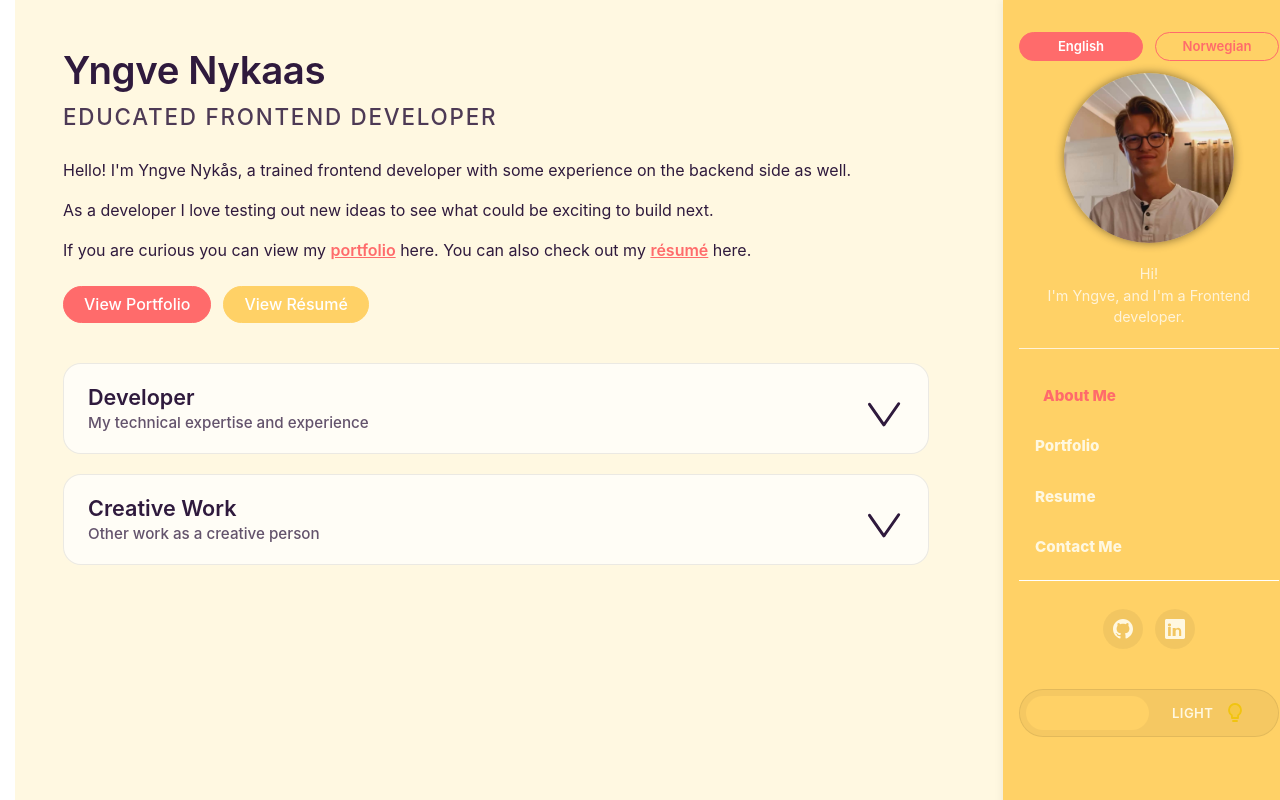
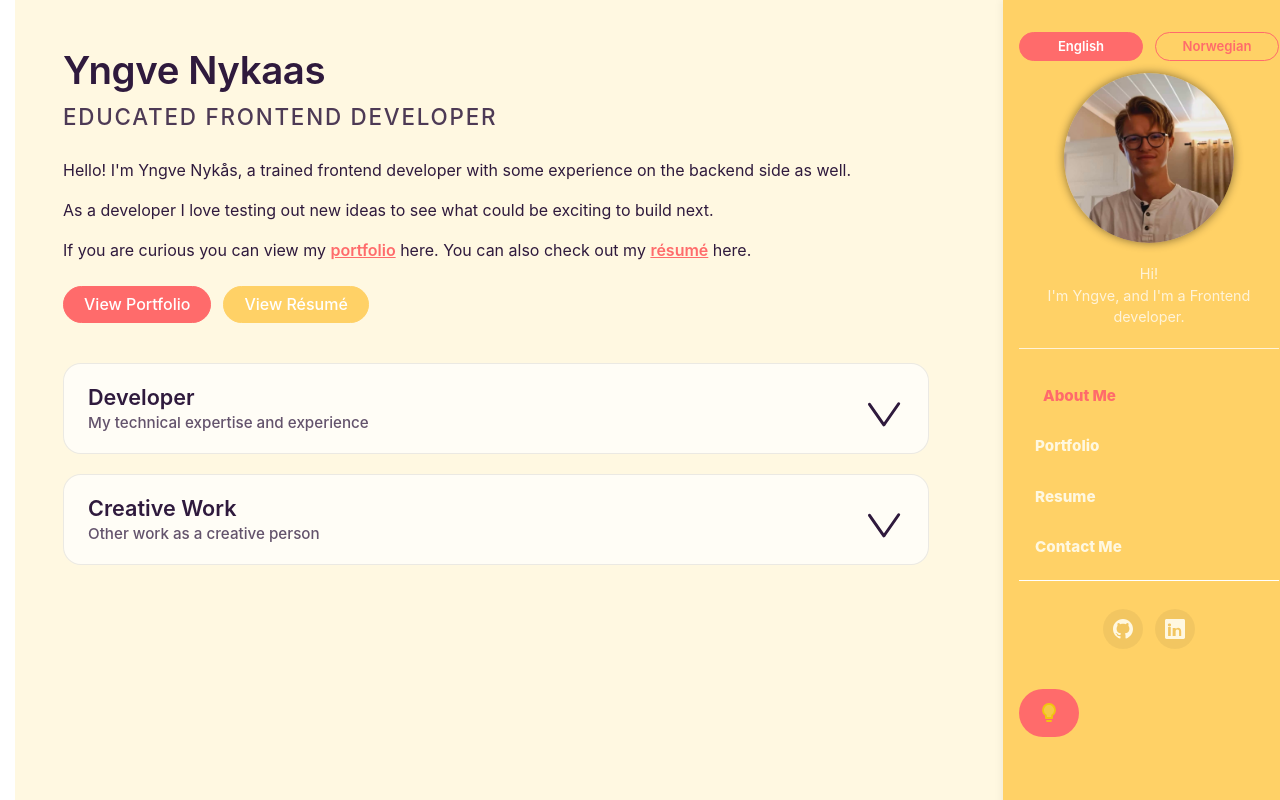
Before and after one commit to YngvN/YngvN.github.io, a React (Vite) app: page /#about in a window 1280 px wide. Built offline with nearby package versions, Linux system fonts and the light colour scheme.

Commit message:
Changed the theme toggle

```diff
--- a/src/components/theme-toggle/theme-toggle.scss
+++ b/src/components/theme-toggle/theme-toggle.scss
@@ -5,16 +5,17 @@
     height: 48px;
     padding: 0.35rem 0.5rem;
     border-radius: 999px;
-    border: 1px solid rgba(0, 0, 0, 0.08);
-    background-color: rgba(0, 0, 0, 0.04);
+    border: 1px solid transparent;
+    background-color: colors.color("primary");
     color: inherit;
+    color: colors.color("background");
     display: flex;
     align-items: center;
     justify-content: space-between;
     gap: 0.5rem;
     cursor: pointer;
     box-shadow: none;
-    transition: background-color 0.3s ease, border-color 0.3s ease, box-shadow 0.3s ease;
+    transition: background-color 0.3s ease, border-color 0.3s ease, box-shadow 0.3s ease, width 0.3s ease, padding 0.3s ease;
     position: relative;
     overflow: hidden;
     justify-content: space-between;
@@ -22,16 +23,16 @@
 }
 
 .theme-toggle.dark {
-    background-color: rgba(255, 255, 255, 0.08);
-    border-color: rgba(255, 255, 255, 0.1);
+    background-color: colors.color-dark("primary");
+    border-color: transparent;
+    color: colors.color-dark("background");
 }
 
 .theme-toggle:hover {
     border-color: transparent;
 }
 
-.theme-toggle.dark:hover {
-}
+.theme-toggle.dark:hover {}
 
 .theme-toggle__option {
     flex: 1;
@@ -71,14 +72,62 @@
     height: calc(100% - 12px);
     border-radius: 999px;
     background-color: colors.color("secondary");
-    box-shadow: none;
-    transition: transform 0.3s ease, background-color 0.3s ease, box-shadow 0.25s ease;
+    box-shadow: 0 0 0 rgba(0, 0, 0, 0);
+    transition: transform 0.3s ease, background-color 0.3s ease, box-shadow 0.35s ease-in-out;
     z-index: 2;
     pointer-events: none;
 }
 
 .theme-toggle--animating .theme-toggle__slider {
     box-shadow: 0 6px 18px rgba(0, 0, 0, 0.15);
+}
+
+.theme-toggle__collapsed-icon {
+    display: none;
+    position: absolute;
+    width: 32px;
+    height: 32px;
+    align-items: center;
+    justify-content: center;
+    margin: 0 auto;
+    z-index: 3;
+    background-color: transparent;
+    border-radius: 999px;
+}
+
+.theme-toggle--compact {
+    width: 60px;
+    padding: 0.35rem;
+    gap: 0;
+    justify-content: center;
+
+    .theme-toggle__collapsed-icon {
+        display: inline-flex;
+    }
+
+    .theme-toggle__option,
+    .theme-toggle__slider {
+        opacity: 0;
+        transform: scale(0.8);
+        pointer-events: none;
+        transition: opacity 0.2s ease, transform 0.25s ease;
+    }
+}
+
+.theme-toggle--expanded {
+    width: 100%;
+
+    .theme-toggle__collapsed-icon {
+        display: none;
+    }
+
+    .theme-toggle__option,
+    .theme-toggle__slider {
+        opacity: 1;
+        transform: scale(1);
+        pointer-events: auto;
+        transition: opacity 0.2s ease 0.05s, transform 0.25s ease 0.05s;
+    }
 }
 
 .theme-toggle.dark .theme-toggle__slider {
--- a/src/components/theme-toggle/theme-toggle.tsx
+++ b/src/components/theme-toggle/theme-toggle.tsx
@@ -44,7 +44,9 @@ const ThemeToggle: FC<ThemeToggleProps> = ({ theme, onToggle, language = 'en' })
     const isDark = theme === 'dark';
     const labels = themeLabels[language] ?? themeLabels.en;
     const [isAnimating, setIsAnimating] = useState(false);
+    const [isExpanded, setIsExpanded] = useState(false);
     const timerRef = useRef<number | null>(null);
+    const buttonRef = useRef<HTMLButtonElement | null>(null);
 
     useEffect(
         () => () => {
@@ -55,23 +57,50 @@ const ThemeToggle: FC<ThemeToggleProps> = ({ theme, onToggle, language = 'en' })
         [],
     );
 
+    useEffect(() => {
+        if (!isExpanded) return undefined;
+
+        const handleClickOutside = (event: MouseEvent | TouchEvent) => {
+            if (!buttonRef.current) return;
+            if (event.target instanceof Node && !buttonRef.current.contains(event.target)) {
+                setIsExpanded(false);
+            }
+        };
+
+        document.addEventListener('pointerdown', handleClickOutside);
+        return () => document.removeEventListener('pointerdown', handleClickOutside);
+    }, [isExpanded]);
+
     const handleToggle = () => {
+        // First click expands; subsequent clicks toggle.
+        if (!isExpanded) {
+            setIsExpanded(true);
+            return;
+        }
+
         setIsAnimating(true);
         if (timerRef.current) {
             window.clearTimeout(timerRef.current);
         }
-        timerRef.current = window.setTimeout(() => setIsAnimating(false), 350);
+        timerRef.current = window.setTimeout(() => setIsAnimating(false), 450);
         onToggle();
     };
 
     return (
         <button
             type="button"
-            className={`theme-toggle${isDark ? ' dark' : ''}${isAnimating ? ' theme-toggle--animating' : ''}`}
+            className={`theme-toggle${isDark ? ' dark' : ''}${isAnimating ? ' theme-toggle--animating' : ''}${
+                isExpanded ? ' theme-toggle--expanded' : ' theme-toggle--compact'
+            }`}
             onClick={handleToggle}
             aria-pressed={isDark}
             aria-label={`Activate ${isDark ? 'light' : 'dark'} mode`}
+            aria-expanded={isExpanded}
+            ref={buttonRef}
         >
+            <span className="theme-toggle__collapsed-icon" aria-hidden="true">
+                <LightBulbIcon variant={isDark ? 'off' : 'on'} />
+            </span>
             <span className="theme-toggle__option">
                 <span className="theme-toggle__icon">
                     <LightBulbIcon variant="off" />
```
